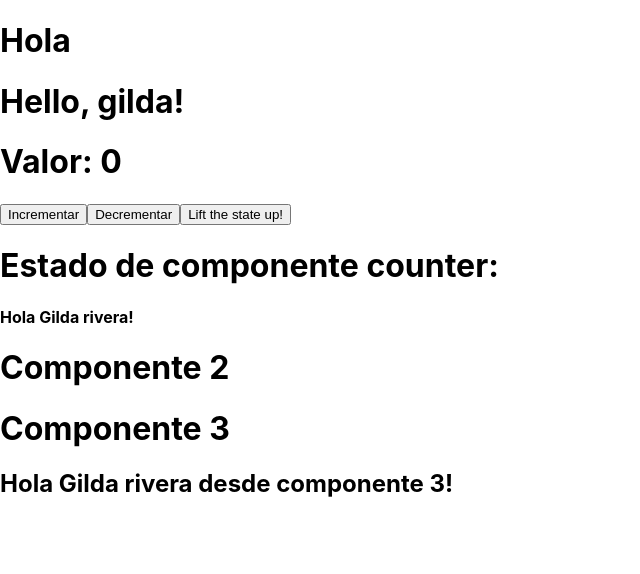
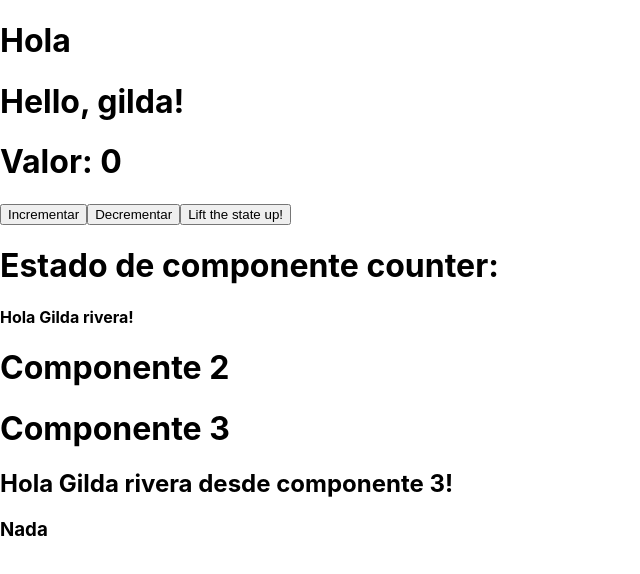
Before and after one commit to GildaRivera/reactTutorial, a React (Create React App) app: page / in a window 1280 px wide. Shown: the top 574 px of the page, without its empty margins (0-640 px from the left). Built offline with nearby package versions, Linux system fonts and the light colour scheme; no server answers.

Commit message:
customHook

```diff
--- a/src/App.js
+++ b/src/App.js
@@ -4,6 +4,7 @@ import Main from './components/main';
 import Counter from './components/state';
 import { useState } from 'react';
 import Component1 from './components/context';
+import { Home } from './components/useEffect';
 function App() {
   const [main,setMain] = useState()
   let handleState=(params)=>{
@@ -16,6 +17,7 @@ function App() {
      <Counter liftState={handleState} />
      <h1>Estado de componente counter: {main}</h1>
      <Component1/>
+     <Home/>
     </div>
   );
 }
--- /dev/null
+++ b/src/components/effect.js
@@ -0,0 +1,15 @@
+import { useState, useEffect } from "react";
+
+const useFetch = (url) => {
+  const [data, setData] = useState(null);
+
+  useEffect(() => {
+    fetch(url)
+      .then((res) => res.json())
+      .then((data) => setData(data));
+  }, [url]);
+
+  return [data];
+};
+
+export default useFetch;
--- /dev/null
+++ b/src/components/useEffect.js
@@ -0,0 +1,10 @@
+import useFetch from "./effect";
+export const Home = () => {
+    const [data] = useFetch("https://rickandmortyapi.com/api/character/248");
+  console.log(data)
+    return (
+      <>
+      <h3>{data? data.name : "Nada"}</h3>
+      </>
+    );
+  };
```
